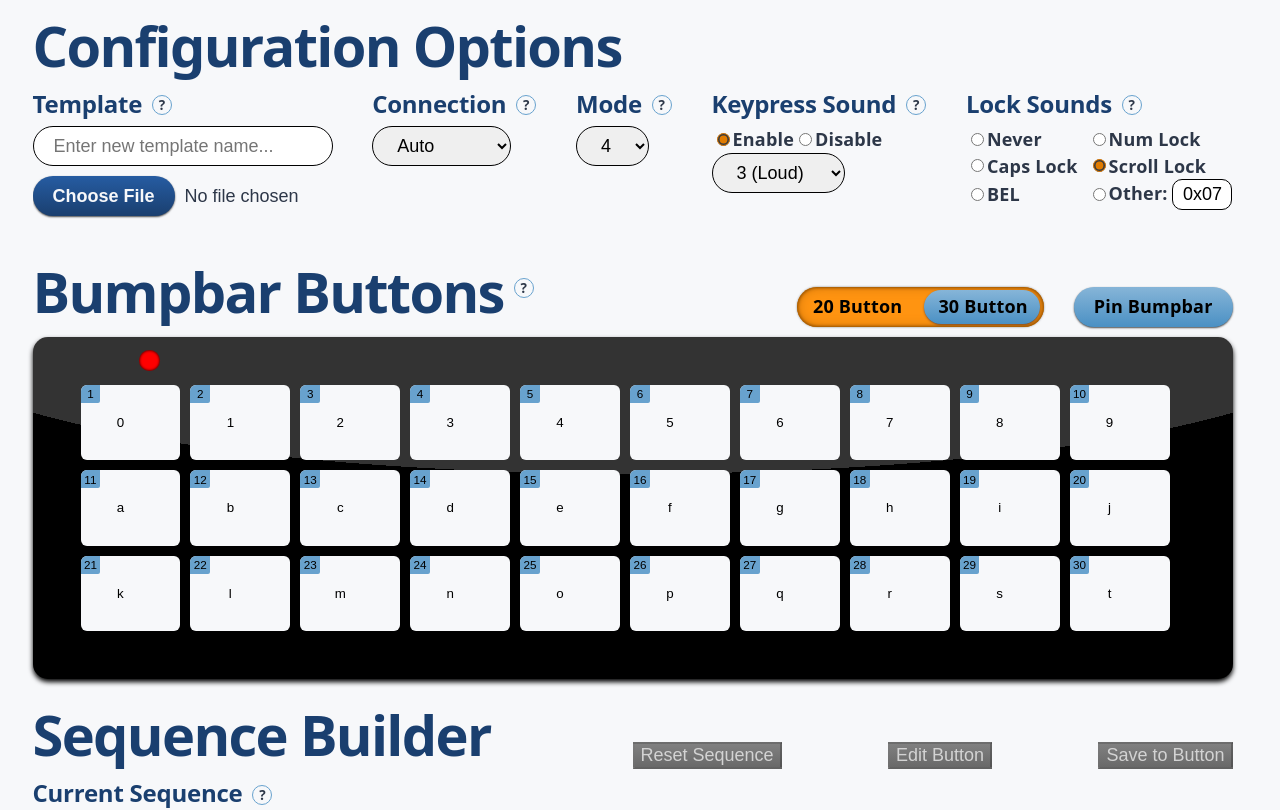
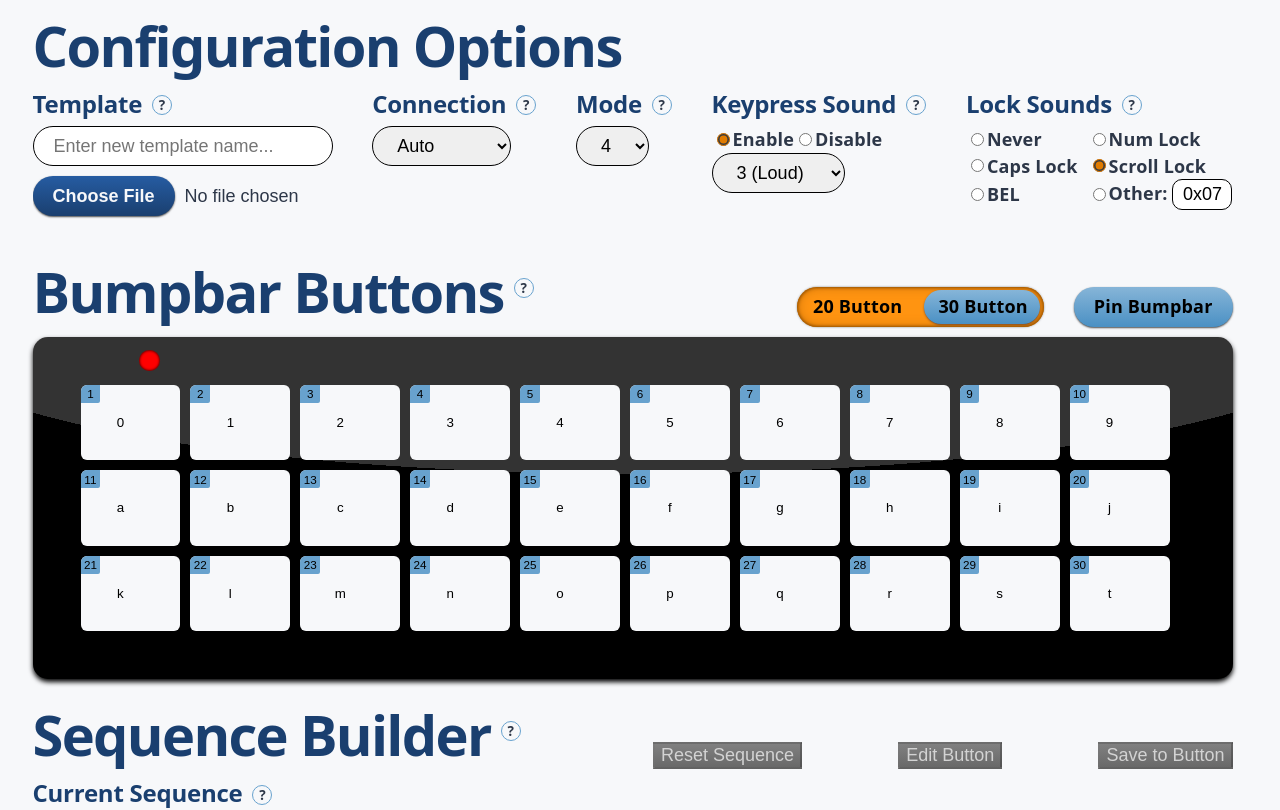
Before and after one commit to reecejpetty/krs-configurator, a React (Vite) app: page / in a window 1280 px wide. Shown: the top 810 px of the page. Built offline with nearby package versions, Linux system fonts and the light colour scheme.

Commit message:
Add/modify additional tooltips

```diff
--- a/src/components/BumpbarLayout/BumpbarLayout.jsx
+++ b/src/components/BumpbarLayout/BumpbarLayout.jsx
@@ -14,7 +14,7 @@ function BumpbarLayout({ activeSwitch, setActiveSwitch, currentButton, setCurren
       <div className={styles.flexApart} style={{ columnGap: "30px" }}>
         <div className={styles.flexRow} style={{ flexGrow: 1 }}>
           <h1>Bumpbar Buttons</h1>
-          <Tooltip name="bumpbar-buttons" text={<><p>The buttons below correspond to the buttons on your bumpbar (use LED for alignment).</p><p>You can toggle between a 20 and 30 button layout to match you Bumpbar. Select any button below to add your current sequence to it. You can also edit existing button sequences.</p><p>Press Pin Bumpbar to keep this Bumpbar layout pinned to the top of your screen.</p></>} />
+          <Tooltip name="bumpbar-buttons" text={<><p>The buttons below correspond to the buttons on your Bumpbar (use LED for alignment).</p><p>Select any button to configure and save a new sequence to it, or edit the button's current sequence (the button's currently configured sequence will appear below the Bumpbar when clicked).</p><p>You can toggle between a 20 and 30 button layout to match you Bumpbar.</p></>} />
         </div>
         <ButtonCountToggle active={activeSwitch} setActive={setActiveSwitch} />
         <PinBumpbar sticky={sticky} setSticky={setSticky} />
--- a/src/components/SequenceBuilder/SequenceBuilder.jsx
+++ b/src/components/SequenceBuilder/SequenceBuilder.jsx
@@ -52,7 +52,10 @@ function SequenceBuilder({ bumpbarButtons, setBumpbarButtons, currentButton }) {
   return (
     <div>
       <div className={styles.flexApart}>
-        <h1>Sequence Builder</h1>
+        <div className={styles.flexRow} style={{ flexGrow: 1 }}>
+          <h1>Sequence Builder</h1>
+          <Tooltip name="sequence-builder" text={<><p>Here you can create a new sequence or edit a button's existing sequence.</p><p>With a Bumpbar Button selected, press <b>Edit Button</b> to bring that button's sequence into your <b>Current Sequence</b>.</p><p>Press <b>Save to Button</b> to save your <b>Current Sequence</b> to the selected Bumpbar Button.</p><p>To delete all items in your <b>Current Sequence</b>, press <b>Reset Sequence</b>.</p></>} />
+        </div>
         <SequenceOptions
           bumpbarButtons={bumpbarButtons}
           setBumpbarButtons={setBumpbarButtons}
@@ -275,7 +278,7 @@ function KeypressModifiers({ modifiers, setModifiers, string }) {
         <h2>Modifiers</h2>
         <Tooltip name="modifiers" text=
           {
-            <><p>Enter any keypress with modifiers. Useful for sending multi-keypress inputs like <b>CTRL+ALT+DEL</b> or <b>CTRL+a</b>. Check any modifier needed and then either click desired keyboard function or enter key in Text Entry box.</p><p>(<b>NOTE:</b> Only one keypress can be assigned with modifiers at a time. Checkboxes are disabled if Text Entry box is longer than one character.)</p></>
+            <><p>Enter any keypress with modifiers. Useful for sending multi-keypress inputs like <b>CTRL+ALT+DEL</b> or <b>CTRL+a</b>. Check any modifier needed and then either click desired keyboard function or enter key in Text Entry box.</p><p><b>Note:</b> Only one keypress can be assigned with modifiers at a time. Checkboxes are disabled if Text Entry box is longer than one character.</p></>
           }
         />
       </div>
@@ -323,7 +326,7 @@ function AddRepeat() {
     <div className={styles.addBlock}>
       <div className={styles.flexRow}>
         <h2>Repeat Keypress</h2>
-        <Tooltip name="repeat" text={<><p><b>For Wireless Bumpbars Only</b></p><p>Speed at which Bumpbar button keypress is repeated. Must be the first part of sequence, and only one keypress can follow.</p><p>(<b>Note:</b> Wired Bumpbars automatically repeat keystrokes when a button is held.)</p></>} />
+        <Tooltip name="repeat" text={<><p><b>For Wireless Bumpbars Only</b></p><p>Speed at which Bumpbar button keypress is repeated when Bumpbar button is held. Must be the first part of sequence, and only one keypress can follow.</p><p><b>Note:</b> Wired Bumpbars automatically repeat keystrokes when a button is held.</p></>} />
       </div>
       <form className={styles.addBlockContent} onSubmit={handleSubmit}>
         <div><b>Delay:</b></div>
```
